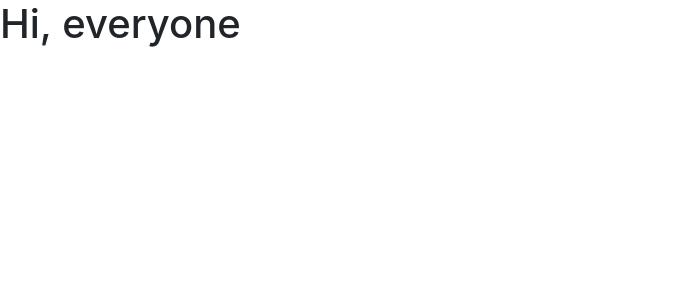
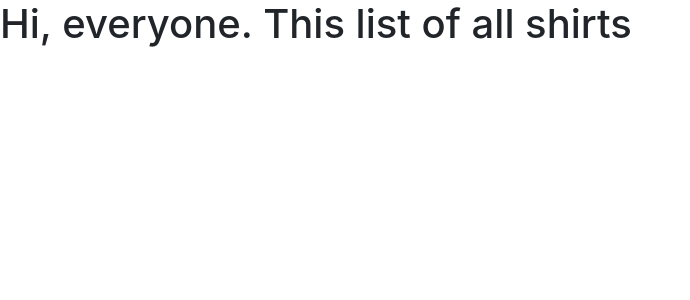
Before and after one commit to AZubovich/shirt-designer-frontend, a React (Create React App) app: page / in a window 1280 px wide. Shown: the top 300 px of the page, without its empty margins (0-690 px from the left). Built offline with nearby package versions, Linux system fonts and the light colour scheme.

Commit message:
add fabric canvas

```diff
--- a/package.json
+++ b/package.json
@@ -7,9 +7,11 @@
     "@testing-library/react": "^11.1.0",
     "@testing-library/user-event": "^12.1.10",
     "bootstrap": "^4.5.3",
+    "fabric": "^4.3.0",
     "node-sass": "^4.14.1",
     "react": "^17.0.1",
     "react-dom": "^17.0.1",
+    "react-router-dom": "^5.2.0",
     "react-scripts": "4.0.1",
     "web-vitals": "^0.2.4"
   },
--- a/src/App.js
+++ b/src/App.js
@@ -1,10 +1,28 @@
 import './App.scss';
+import {
+  BrowserRouter as Router,
+  Switch,
+  Route,
+} from 'react-router-dom';
+import Shirts from './pages/Shirts'
+import Designer from './pages/Designer'
+import PageNotFound from './pages/PageNotFound'
 
 function App() {
   return (
-    <div className="shirt-designer">
-      <h1>Hi, everyone</h1>
-    </div>
+    <Router>
+      <Switch>
+        <Route exact path="/">
+          <Shirts />
+        </Route>
+        <Route exact path="/designer">
+          <Designer />
+        </Route>
+        <Route path="*">
+          <PageNotFound />
+        </Route>
+      </Switch>
+    </Router>
   );
 }
 
--- /dev/null
+++ b/src/constants/constants.js
@@ -0,0 +1 @@
+export const default_woman_shirt = 'https://ae01.alicdn.com/kf/HTB1lYYsRFXXXXXTapXXq6xXFXXXH/GOOD-Quality-5-Color-S-2XL-Plain-T-Shirt-Women-Elastic-Basic-T-shirts-Female-Casual.jpg_640x640.jpg'
--- /dev/null
+++ b/src/pages/Designer.js
@@ -0,0 +1,25 @@
+import React, { useState, useEffect } from 'react';
+import { fabric } from 'fabric';
+import { default_woman_shirt } from '../constants/constants'
+
+
+function Designer () {
+
+  useEffect(() => {
+    setCanvas();
+	});
+
+  const setCanvas = () =>{
+    var canvas = new fabric.Canvas('c');
+    canvas.setBackgroundImage(default_woman_shirt, canvas.renderAll.bind(canvas));
+  };
+
+  return (
+  	<div>
+      <h1>Hi, everyone. This a Designer</h1>
+      <canvas width="580" height="580" id="c"></canvas>
+    </div>
+  );
+}
+
+export default Designer;
--- /dev/null
+++ b/src/pages/PageNotFound.js
@@ -0,0 +1,9 @@
+import React from 'react';
+
+function PageNotFound () {
+  return (
+    <h1>Sorry, your link is wrong</h1>
+  );
+}
+
+export default PageNotFound;
--- /dev/null
+++ b/src/pages/Shirts.js
@@ -0,0 +1,9 @@
+import React from 'react';
+
+function Shirts () {
+  return (
+    <h1>Hi, everyone. This list of all shirts</h1>
+  );
+}
+
+export default Shirts;
```
Also changed, not shown: 2 other files (tests, documents, lock files or other folders).
